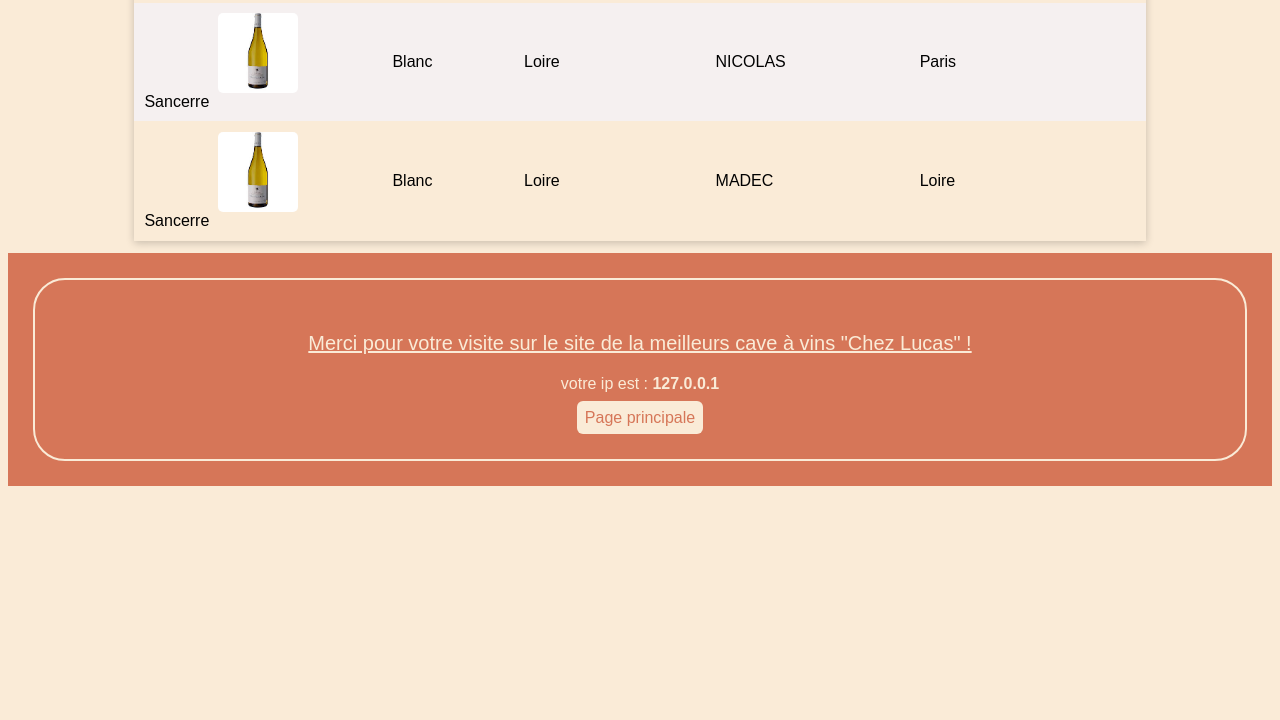
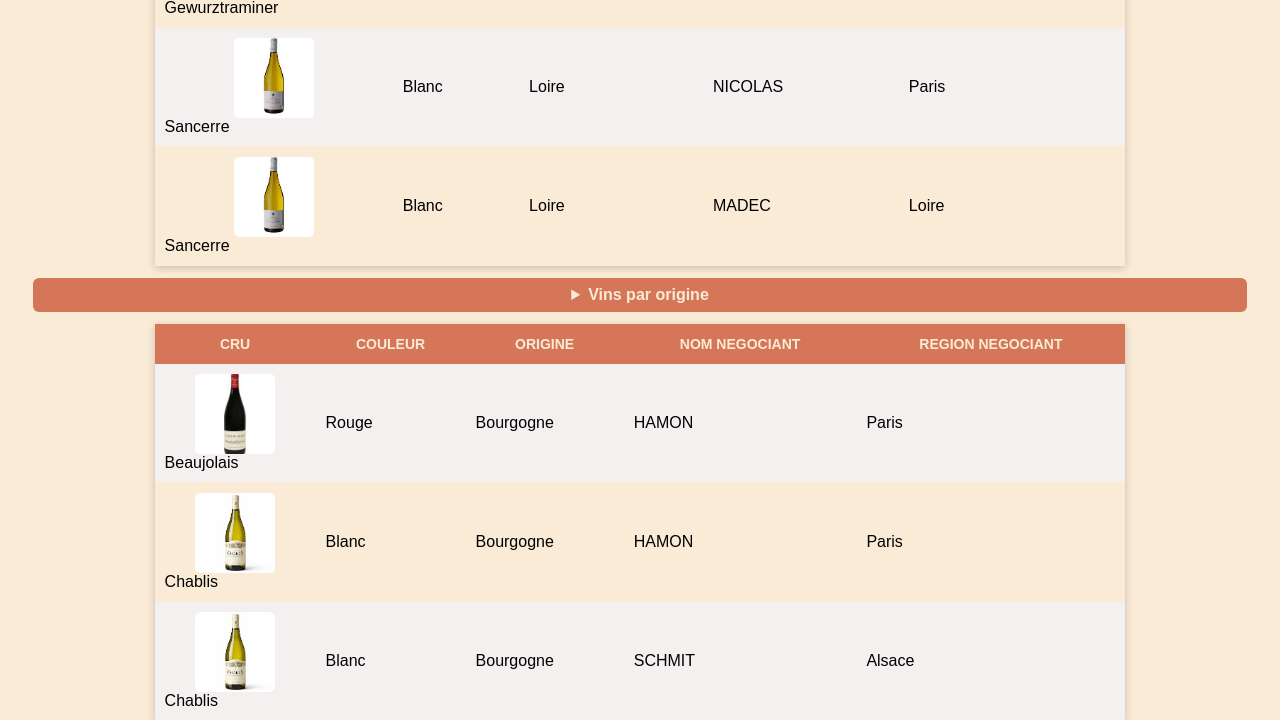
Before and after one commit to Jec-13/SAE23-Web2-Sujet-Cave, a PHP site: page /index.php?type=Bourgogne in a window 1280 px wide. Shown: the part 2054-2774 px from the top of the page. Before the commit the page ends 2540 px from the top, so only its background shows below. Run offline with PHP 8.4, Linux system fonts and the light colour scheme; the visitor is signed in with stand-in values (Sample User, id 1); data comes from the database, SQL or seed files in the repository.

Commit message:
Ajout formulaire choix origine

```diff
--- a/SAE_web2/Site/CSS/style.css
+++ b/SAE_web2/Site/CSS/style.css
@@ -162,3 +162,37 @@ footer {
     text-align: center;
     color: antiquewhite;
 }
+
+summary {
+    cursor: pointer;
+    padding: 8px 16px;
+    background-color: rgb(214, 118, 88);
+    color: antiquewhite;
+    border-radius: 6px;
+    text-align: center;
+    font-family: arial;
+}
+
+details ul {
+    list-style: none;
+    padding: 4px;
+}
+
+details ul li a {
+    color: antiquewhite;
+    text-decoration: none;
+    border-radius: 0.5em;
+    background-color: rgb(214, 118, 88);
+    padding: 6px 12px;
+    text-align: center;
+    display: block;
+    font-family: arial;
+}
+
+details ul li a:hover {
+    background-color: rgb(195, 183, 167);
+}
+
+article{
+    padding: 2%;
+}
--- a/SAE_web2/Site/INCLUDE/check_mail.php
+++ b/SAE_web2/Site/INCLUDE/check_mail.php
@@ -10,13 +10,11 @@ if (empty($mail)) {
     exit();
 }
 
-// Vérification format côté serveur
 if (!preg_match('/^[\w.-]+@[\w.-]+\.[a-zA-Z]{2,}$/', $mail)) {
     echo json_encode(['valid' => false, 'message' => 'format']);
     exit();
 }
 
-// Vérification que l'email existe en BDD
 $liste = get_bdd_comptes('../BDD/comptes.sqlite');
 $existe = false;
 foreach ($liste as $val) {
--- a/SAE_web2/Site/INCLUDE/functions.php
+++ b/SAE_web2/Site/INCLUDE/functions.php
@@ -26,6 +26,35 @@ function get_liste_vins($path){
 	}
 	return $retour;
 };
+
+function get_origin_list($path){
+	$retour = false;
+	$madb = new PDO('sqlite:'.$path);
+	$requete = "SELECT DISTINCT ORIGINE
+				FROM vins";
+	$resultat = $madb->query($requete);
+	$tableau = $resultat->fetchAll(PDO::FETCH_ASSOC);
+	if (sizeof($tableau) != 0) {
+		$retour = $tableau;
+	}
+	return $retour;
+}
+
+function get_vins_by_origin($path, $origine){
+	$retour = false;
+	$madb = new PDO('sqlite:'.$path);
+	$requete = "SELECT vins.CRU, vins.COULEUR, vins.ORIGINE, negociants.NOM as 'NOM NEGOCIANT', negociants.REGION as 'REGION NEGOCIANT'
+				FROM cave
+				JOIN negociants ON negociants.noN=cave.noN
+				JOIN vins on vins.noV=cave.noV
+				WHERE vins.ORIGINE='".$origine."'";
+	$resultat = $madb->query($requete);
+	$tableau = $resultat->fetchAll(PDO::FETCH_ASSOC);
+	if (sizeof($tableau) != 0) {
+		$retour = $tableau;
+	}
+	return $retour;
+}
 
 function is_admin($mail, $path){
 	$liste_util=get_bdd_comptes($path);
--- a/SAE_web2/Site/index.php
+++ b/SAE_web2/Site/index.php
@@ -26,6 +26,25 @@ menu_page();
         <?php
         afficheTableau(get_liste_vins('BDD/cave.sqlite'));
         ?>
+        <form method="GET">
+            <details>
+                <summary><b>Vins par origine</b></summary>
+                <ul>
+                    <?php
+                    $liste_origine=get_origin_list('BDD/cave.sqlite');
+                    foreach ($liste_origine as $val){
+                        echo '<li><a href="?type='.$val['ORIGINE'].'">'.$val['ORIGINE'].'</a></li>';
+                    }
+                    ?>
+                </ul>
+            </details>
+
+        </form>
+        <?php
+        if(isset($_GET['type'])){
+            afficheTableau(get_vins_by_origin('BDD/cave.sqlite', $_GET['type']));
+        }
+        ?>
     </article>
     <?php
     footer()
```
Lines whose indentation alone changed are shown as unchanged.
